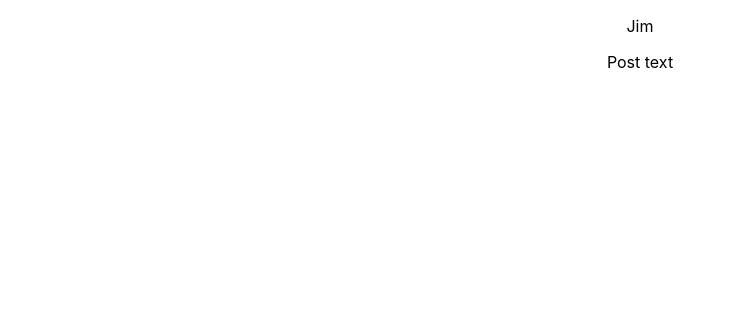
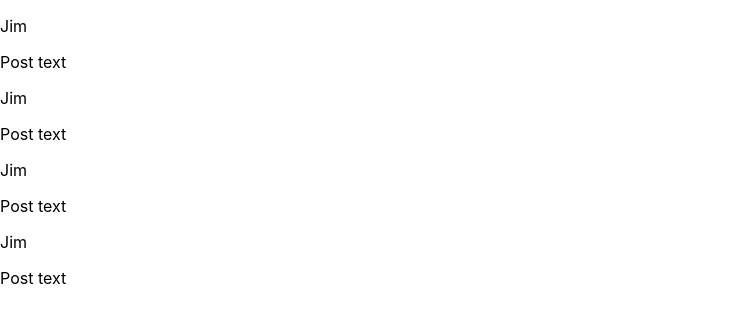
Before and after one commit to DimitrisAthanasiadis/udemy-react-complete-guide, a React (Create React App) app in the folder starting-project/: page / in a window 1280 px wide. Shown: the top 322 px of the page, without its empty margins (0-735 px from the left). Built offline with nearby package versions, Linux system fonts and the light colour scheme.

Commit message:
reusing components-multiple Post component instances

```diff
--- a/starting-project/src/App.js
+++ b/starting-project/src/App.js
@@ -3,9 +3,12 @@ import Post from './components/Post/Post';
 
 function App() {
   return (
-    <div className="App">
+    <main>
       <Post />
-    </div>
+      <Post />
+      <Post />
+      <Post />
+    </main>
   );
 }
 
```
